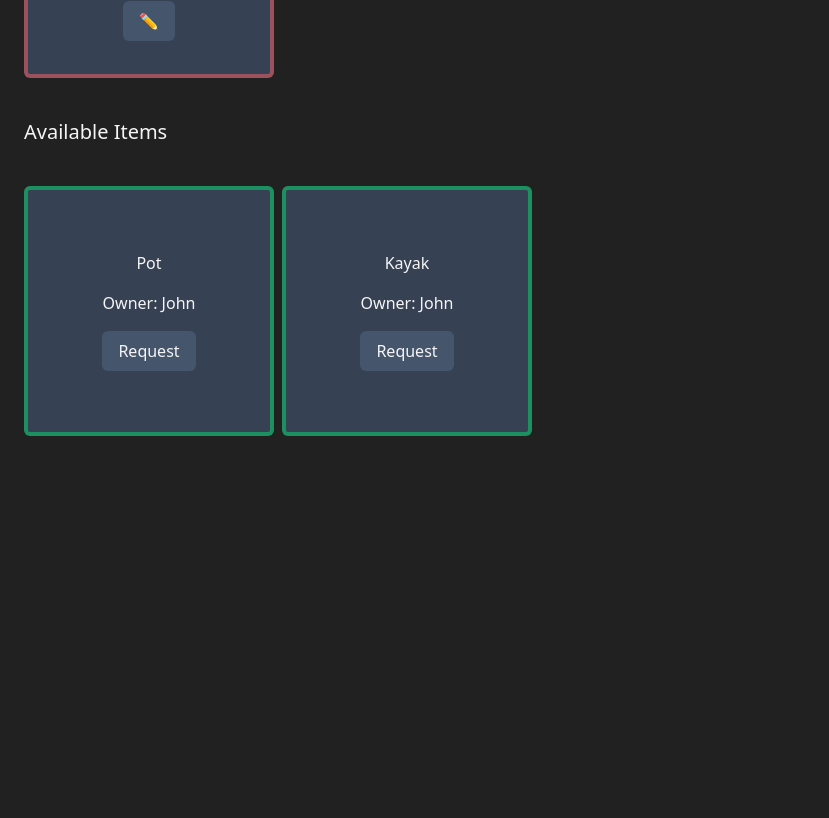
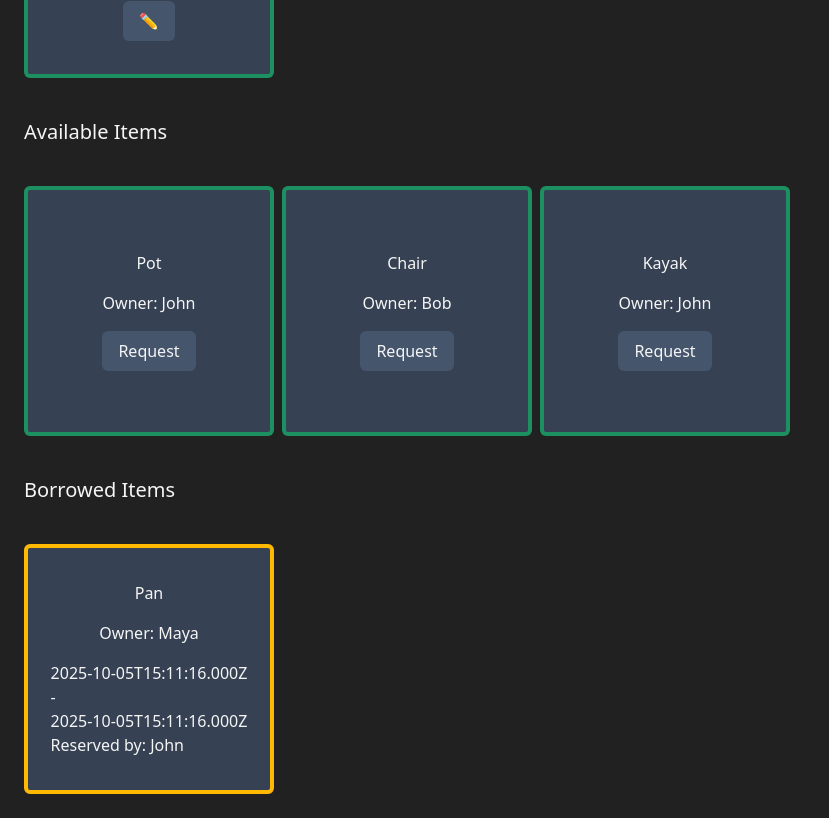
Before and after one commit to FukcThat/TinyShare, a React (Vite) app: page /items in a window 1280 px wide. Shown: the part 408-1226 px from the top of the page, without its empty margins (0-829 px from the left). Before the commit the page ends 868 px from the top, so only its background shows below. Built offline with nearby package versions, Linux system fonts and the light colour scheme.

Commit message:
FEAT: checkbox ui component, isAvailable item toggle, borrowed item list view

```diff
--- a/src/components/ItemPage/ItemForm.jsx
+++ b/src/components/ItemPage/ItemForm.jsx
@@ -4,14 +4,18 @@ import { Item } from "../../data/itemData";
 import { v4 as uuidv4 } from "uuid";
 import { useGlobal } from "../../context/useGlobal";
 import Input from "../ui/Input";
+import Checkbox from "../ui/Checkbox";
 
 export default function ItemForm({
   itemToEdit = null,
   setItemToEdit = () => {},
+  ToggleForm = () => {},
 }) {
   const { user, setItems, UpdateItem, DeleteItem } = useGlobal();
+
   const [formData, setFormData] = useState({
     name: itemToEdit ? itemToEdit.name : "",
+    isAvailable: itemToEdit ? itemToEdit.isAvailable : true,
   });
 
   useEffect(() => {
@@ -24,9 +28,15 @@ export default function ItemForm({
     if (formData.name == "") return;
 
     if (itemToEdit === null) {
-      const newItem = new Item(uuidv4(), formData.name, "available", user.id);
+      const newItem = new Item(
+        uuidv4(),
+        formData.name,
+        formData.isAvailable,
+        user.id
+      );
       setItems((oldItems) => [...oldItems, newItem]);
       setFormData({ ...formData, name: "" });
+      ToggleForm();
       return;
     }
 
@@ -47,6 +57,14 @@ export default function ItemForm({
         labelText="Name:"
         onChange={(e) => setFormData({ ...formData, name: e.target.value })}
       />
+      <Checkbox
+        id="isAvailableCheckbox"
+        labelText="Available"
+        onChange={(e) =>
+          setFormData({ ...formData, isAvailable: !formData.isAvailable })
+        }
+        value={formData.isAvailable}
+      />
       <Button text={itemToEdit === null ? "Submit" : "Update"} type="submit" />
       {itemToEdit && (
         <div className="flex flex-col gap-4">
--- a/src/components/ItemPage/ItemListView.jsx
+++ b/src/components/ItemPage/ItemListView.jsx
@@ -5,6 +5,7 @@ export default function ItemListView({
   headerLabel,
   withEdit = false,
   onEdit = () => {},
+  isBorrowedList = false,
 }) {
   return (
     <div className="flex flex-col gap-10">
@@ -17,6 +18,7 @@ export default function ItemListView({
               item={item}
               withEdit={withEdit}
               onEdit={onEdit}
+              isBorrowedItem={isBorrowedList}
             />
           );
         })}
--- a/src/components/ItemPage/ItemView.jsx
+++ b/src/components/ItemPage/ItemView.jsx
@@ -1,13 +1,31 @@
+import { useMemo } from "react";
 import { userData } from "../../data/userData";
 import Button from "../ui/Button";
+import { reservationData } from "../../data/reservationData";
 
-export default function ItemView({ item, withEdit, onEdit }) {
+export default function ItemView({ item, withEdit, onEdit, isBorrowedItem }) {
   const owner = userData.find((user) => user.id === item.owner);
+
+  const reservation = useMemo(
+    () => reservationData.find((res) => res.itemId === item.id),
+    [item]
+  );
+
+  const reservedBy = useMemo(
+    () =>
+      reservation
+        ? userData.find((user) => user.id === reservation.userId)
+        : { name: "" },
+    [reservation]
+  );
+
   return (
     <div
       className={`flex flex-col gap-4 bg-gray-700 items-center justify-center w-[250px] h-[250px] border-4 rounded-md hover:border-slate-50/40
         ${
-          item.status === "borrowed"
+          isBorrowedItem
+            ? "border-amber-400"
+            : !item.isAvailable
             ? "border-red-400/50"
             : "border-green-400/50"
         }
@@ -15,10 +33,20 @@ export default function ItemView({ item, withEdit, onEdit }) {
     >
       <div>{item.name}</div>
       <div>Owner: {owner.name} </div>
-      <Button
-        text="Request"
-        onClick={() => console.log(item.name, " requested")}
-      />
+      {!isBorrowedItem ? (
+        <Button
+          text="Request"
+          onClick={() => console.log(item.name, " requested")}
+        />
+      ) : (
+        <div>
+          <div>{reservation.startDate}</div>
+          <div>-</div>
+          <div>{reservation.endDate}</div>
+          <div>Reserved by: {reservedBy.name}</div>
+        </div>
+      )}
+
       {withEdit && <Button text="✏️" onClick={() => onEdit(item)} />}
     </div>
   );
--- /dev/null
+++ b/src/components/ui/Checkbox.jsx
@@ -0,0 +1,17 @@
+import { twMerge } from "tailwind-merge";
+
+export default function Checkbox({
+  id = "checkbox",
+  withLabel = true,
+  labelText = "Checkbox Label",
+  value = false,
+  onChange = () => {},
+  styles = "",
+}) {
+  return (
+    <div className={twMerge([styles, "flex gap-4"])}>
+      <label htmlFor={id}>{labelText}</label>
+      <input type="checkbox" checked={value} onChange={onChange} id={id} />
+    </div>
+  );
+}
--- a/src/context/GlobalProvider.jsx
+++ b/src/context/GlobalProvider.jsx
@@ -12,7 +12,12 @@ export function GlobalProvider({ children }) {
   const UpdateItem = (id, newData) => {
     setItems((oldItems) =>
       oldItems.map((item) => {
-        if (item.id === id) return { ...item, name: newData.name };
+        if (item.id === id)
+          return {
+            ...item,
+            name: newData.name,
+            isAvailable: newData.isAvailable,
+          };
         return item;
       })
     );
--- a/src/data/itemData.js
+++ b/src/data/itemData.js
@@ -1,15 +1,17 @@
 export class Item {
-  constructor(id, name, status, owner) {
+  constructor(id, name, isAvailable, owner) {
     this.id = id;
     this.name = name;
-    this.status = status;
+    this.isAvailable = isAvailable;
     this.owner = owner;
   }
 }
 
 export const itemData = [
-  new Item(1, 'Pot', 'available', 1),
-  new Item(2, 'Pan', 'borrowed', 2),
-  new Item(3, 'Chair', 'unavailable', 3),
-  new Item(4, 'Kayak', 'available', 1),
+  new Item(1, "Pot", true, 1),
+  new Item(2, "Pan", true, 2),
+  new Item(3, "Chair", true, 3),
+  new Item(4, "Kayak", true, 1),
 ];
+
+//
--- a/src/pages/ItemsPage.jsx
+++ b/src/pages/ItemsPage.jsx
@@ -4,6 +4,7 @@ import ItemListView from "../components/ItemPage/ItemListView";
 import Button from "../components/ui/Button";
 import { useGlobal } from "../context/useGlobal";
 import EditItemView from "../components/ItemPage/EditItemView";
+import { reservationData } from "../data/reservationData";
 
 export default function ItemsPage() {
   const { user, items } = useGlobal();
@@ -11,7 +12,22 @@ export default function ItemsPage() {
   const [itemToEdit, setItemToEdit] = useState(null);
 
   const availableItems = useMemo(
-    () => items.filter((item) => item.status === "available"),
+    () =>
+      items.filter(
+        (item) =>
+          item.isAvailable &&
+          !reservationData.some((res) => res.itemId === item.id)
+      ),
+    [items]
+  );
+
+  const borrowedItems = useMemo(
+    () =>
+      items.filter(
+        (item) =>
+          item.isAvailable &&
+          reservationData.some((res) => res.itemId === item.id)
+      ),
     [items]
   );
 
@@ -24,7 +40,7 @@ export default function ItemsPage() {
 
   return (
     <div className="flex flex-col gap-10">
-      {isOpen && <ItemForm />}
+      {isOpen && <ItemForm ToggleForm={ToggleItemForm} />}
       <Button text="Add Item" onClick={ToggleItemForm} />
       <ItemListView
         items={yourItems}
@@ -37,6 +53,11 @@ export default function ItemsPage() {
         }
       />
       <ItemListView items={availableItems} headerLabel={"Available Items"} />
+      <ItemListView
+        items={borrowedItems}
+        headerLabel={"Borrowed Items"}
+        isBorrowedList
+      />
       {itemToEdit && (
         <EditItemView itemToEdit={itemToEdit} setItemToEdit={setItemToEdit} />
       )}
```
